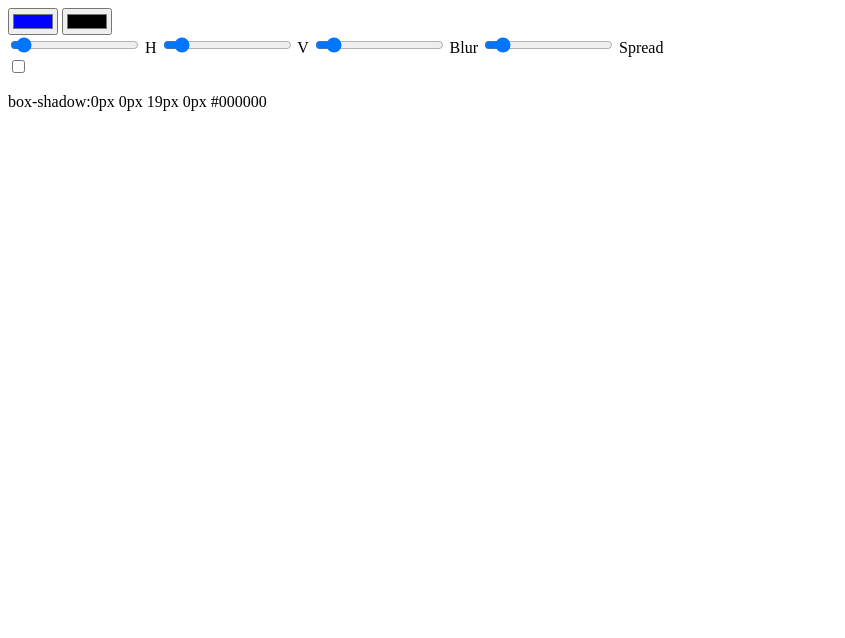
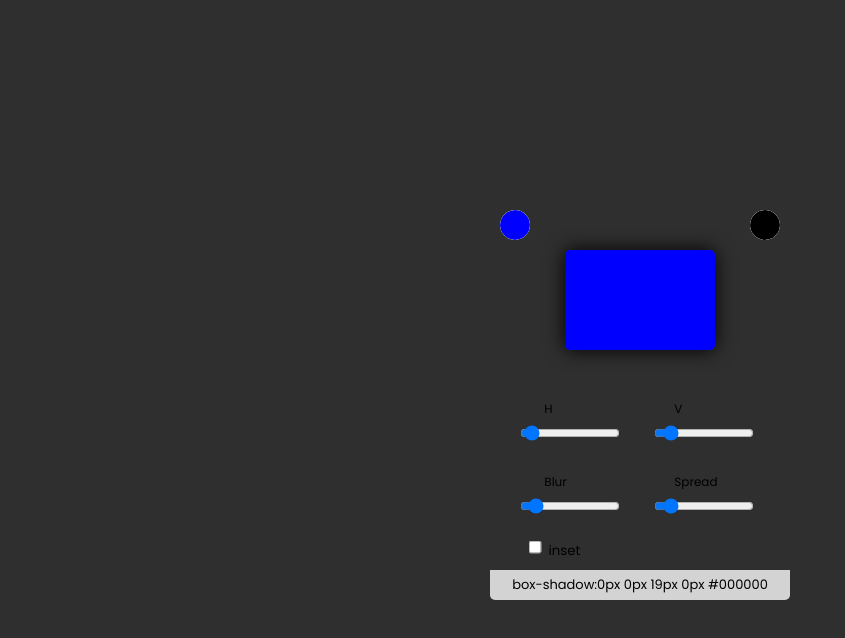
Before and after one commit to paneg05/box_shadow_generator, a plain HTML site: page index.html in a window 1280 px wide. Shown: the whole page, without its empty margins (0-845 px from the left). Drawn offline with Linux system fonts and the light colour scheme.

Commit message:
adicionando estilo

```diff
--- a/css/estilo.css
+++ b/css/estilo.css
@@ -0,0 +1,135 @@
+@import url('https://fonts.googleapis.com/css2?family=Poppins&display=swap');
+
+*{
+    margin: 0;
+    padding: 0;
+    box-sizing: border-box;
+}
+
+body{
+    background: #2f2f2f;
+    font-family: 'Poppins', sans-serif;
+}
+
+.box_div{
+
+    height: 400px;
+    width: 300px;
+    position: absolute;
+    top: 50%;
+    left: 50%;
+    transform: translate(-50%,-50%);
+    overflow: hidden;
+}
+
+.output_div{
+
+    height: 100px;
+    width: 150px;
+    background: blue;
+    position: absolute;
+    top: 25%;
+    left: 50%;
+    transform: translate(-50%,-50%);
+    border-radius: 5px;
+    box-shadow: 0px 0px 19px #000000;
+}
+
+.slider_div{
+
+    height: 250px;
+    width: 300px;
+    position: absolute;
+    bottom: 0;
+    border-bottom-left-radius:5px ;
+    border-bottom-right-radius: 5px;
+}
+
+input[type="range"] {
+    margin-left: 30px;
+    margin-top: 50px;
+    width: 100px;
+    position: relative;
+    top: 25px;
+}
+
+#r5{
+    position: absolute;
+    top: 63%;
+    left: 50%;
+    transform: translate(-50%,-50%);
+    margin-left: 0;
+}
+
+.shadow_css{
+    position: absolute;
+    bottom: 0;
+    border-bottom-left-radius:5px ;
+    border-bottom-right-radius:5px ;
+    white-space: nowrap;
+    padding-left: 10px;
+    font-size: 13px;
+    background: #d3d3d3;
+    overflow-y: scroll;
+    padding: 5px;
+    width: 100%;
+    text-align: center;
+}
+.color_picker::-webkit-color-swatch-wrapper,#color_picker2::-webkit-color-swatch-wrapper{
+    padding: 0;
+}
+
+.color_picker::-webkit-color-swatch,#color_picker2::-webkit-color-swatch{
+    border: none;
+    border-radius: 100%;
+}
+
+.color_picker,#color_picker2{
+    height: 30px;
+    width: 30px;
+    border-radius: 100%;
+    outline: none;
+    -webkit-appearance: none;
+    outline: none;
+    border: none;
+    margin: 10px;
+}
+
+#color_picker2{
+    float: right;
+
+}
+
+label{
+    position: absolute;
+    font-size: 12px;
+    margin-top: 50px;
+    margin-left: -80px;
+    text-align: center;
+}
+
+#opacity_label{
+    position: relative;
+    top: 63px;
+    left: -65px;
+}
+
+#h_label,#v_label{
+    margin-left: -60px;
+}
+#blur_label{
+    margin-left: -65px;
+}
+
+#inset{
+    position: absolute;
+    left: 45px;
+    bottom: 40px;
+    transform: translate(-50%,-50%);
+}
+
+#inset::after{
+    content: "inset";
+    margin-left: 20px;
+    font-family: "Poppins", sans-serif;
+}
--- a/index.html
+++ b/index.html
@@ -28,7 +28,7 @@
         </div>
 
         <input type="checkbox" id="inset" oninput="boxshadow()">
-        <div class="css">
+        <div class="shadow_css">
             <p>box-shadow:0px 0px 19px 0px #000000</p>
         </div>
 
```
